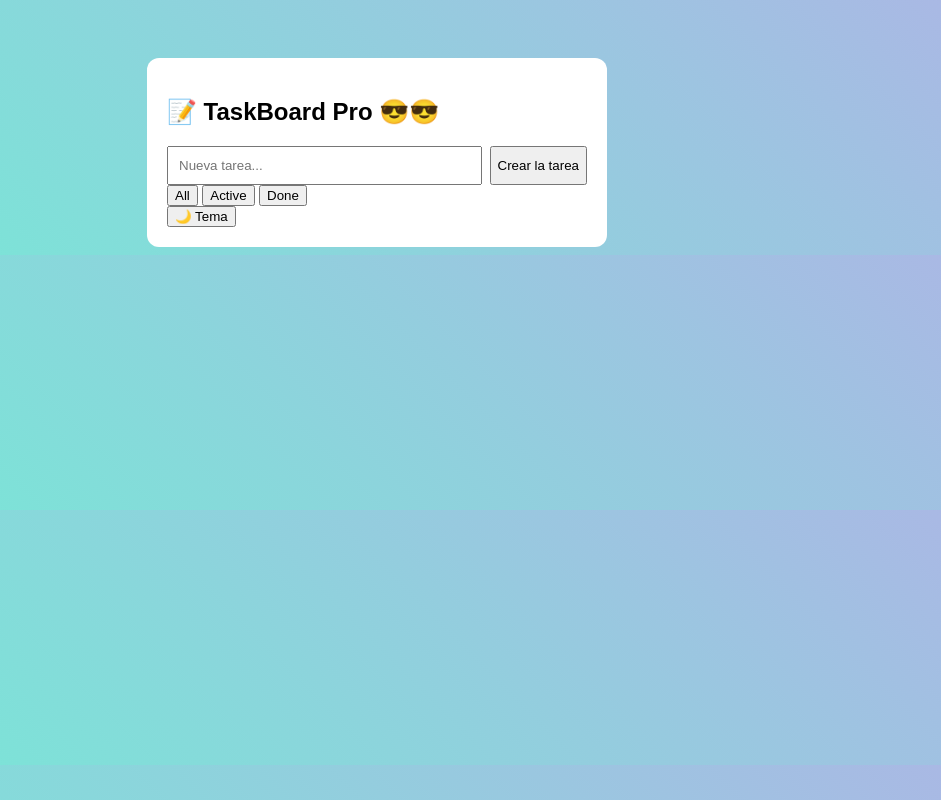
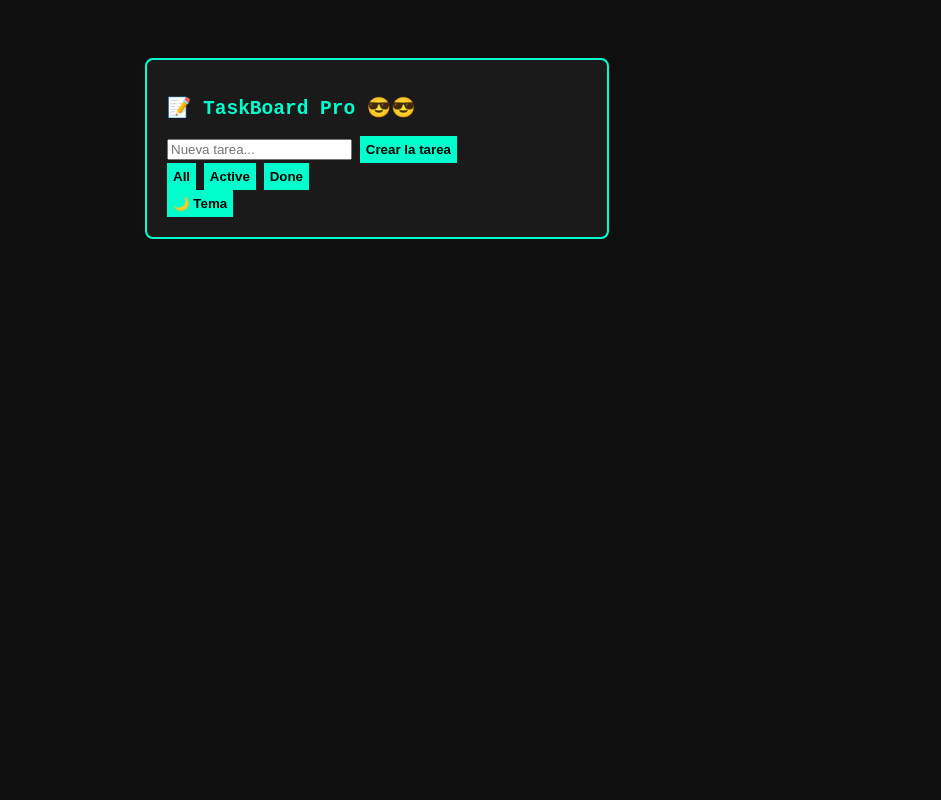
Before and after one commit to ramirezospinajhoanesteban-netizen/github_practica, a plain HTML site: page index.html in a window 1280 px wide. Shown: the whole page, without its empty margins (263-1204 px from the left). Drawn offline with Linux system fonts and the light colour scheme.

Commit message:
cambio de stilo

```diff
--- a/index.css
+++ b/index.css
@@ -1,43 +1,36 @@
 body {
-  font-family: sans-serif;
-  background: linear-gradient(45deg, #74ebd5, #acb6e5);
+  font-family: monospace;
+  background: #0f0f0f;
+  color: #00ffcc;
   display: flex;
   justify-content: center;
-  padding-top: 50px;
+  padding: 50px;
 }
 
 .app {
-  background: white;
   width: 420px;
+  background: #1a1a1a;
   padding: 20px;
-  border-radius: 12px;
-}
-
-.creator {
-  display: flex;
-  gap: 8px;
-}
-
-.creator input {
-  flex: 1;
-  padding: 10px;
+  border: 2px solid #00ffcc;
+  border-radius: 8px;
 }
 
 .task {
-  margin-top: 10px;
-  padding: 8px;
-  border-radius: 6px;
-  display: flex;
-  justify-content: space-between;
-  background: #f1f1f1;
+  background: #262626;
+  margin-top: 12px;
+  padding: 10px;
+  border-left: 4px solid #00ffcc;
 }
 
 .task.done {
+  background: #003d33;
   text-decoration: line-through;
-  background: #b8ffb8;
 }
 
-.dark-mode {
-  background: #121212;
-  color: white;
+button {
+  background: #00ffcc;
+  border: none;
+  padding: 6px;
+  font-weight: bold;
+  cursor: pointer;
 }
```
